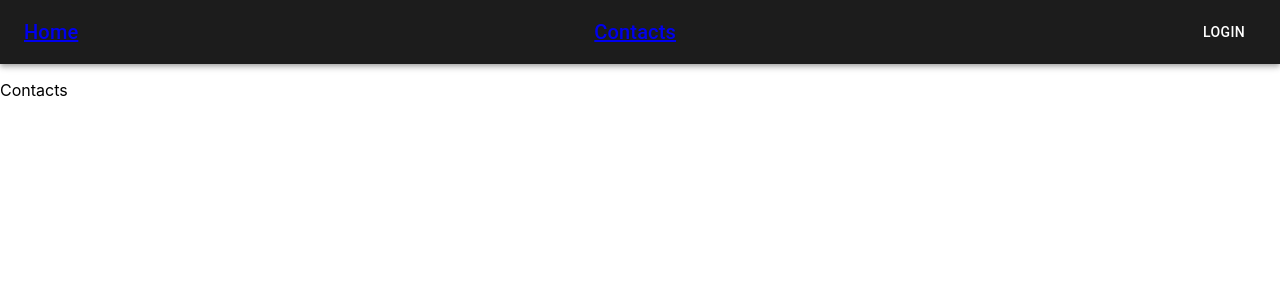
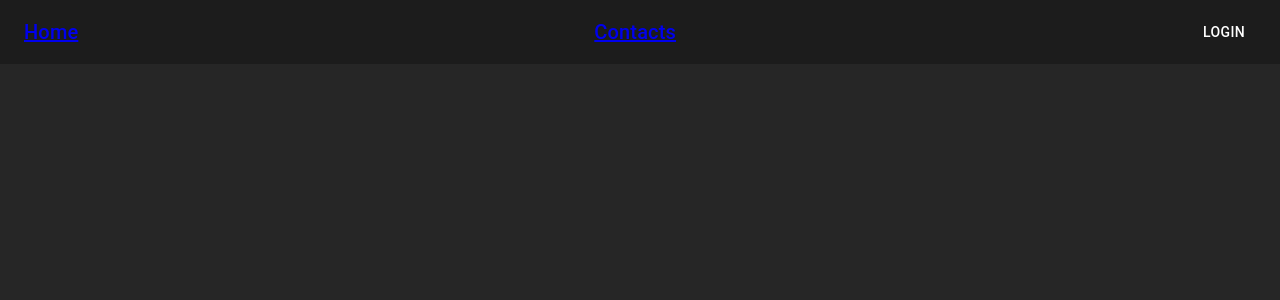
Before and after one commit to judahhigh/contacts-frontend, a React (Create React App) app: page /contacts in a window 1280 px wide. Shown: the top 300 px of the page. Built offline with nearby package versions, Linux system fonts and the light colour scheme.

Commit message:
Updated style on Contacts component.

```diff
--- a/src/routes/Contacts.tsx
+++ b/src/routes/Contacts.tsx
@@ -1,11 +1,19 @@
+import * as React from "react";
+import CssBaseline from "@mui/material/CssBaseline";
+import Box from "@mui/material/Box";
+import Container from "@mui/material/Container";
+
 import NavBar from "../components/NavBar";
 
 function Contacts() {
   return (
-    <div>
+    <React.Fragment>
       <NavBar></NavBar>
-      <p>Contacts</p>
-    </div>
+      <CssBaseline />
+      <Container maxWidth="xl" disableGutters={true}>
+        <Box sx={{ bgcolor: "#262626", height: "100vh" }} />
+      </Container>
+    </React.Fragment>
   );
 }
 
```
